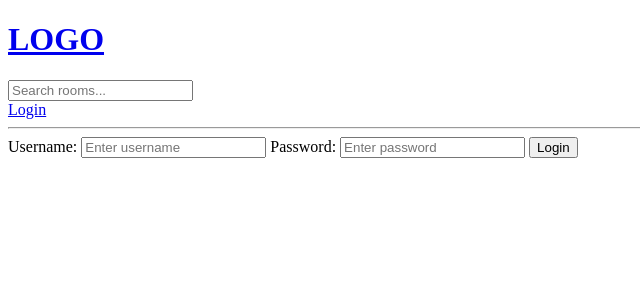
After one commit to Jesusr1297/django, a Django app: page /login/ in a window 1280 px wide. The commit adds this page. Shown: the top 300 px of the page, without its empty margins (0-640 px from the left). Run offline with Django 4.2, Linux system fonts and the light colour scheme.

Commit message:
Added login page

```diff
--- /dev/null
+++ b/base/templates/base/login_register.html
@@ -0,0 +1,22 @@
+{% extends 'main.html' %}
+
+
+
+
+{% block content %}
+
+<div>
+    <form action="" method="POST">
+        {% csrf_token %}
+
+        <label> Username:</label>
+        <input type="text" name="username" placeholder="Enter username">
+
+        <label> Password:</label>
+        <input type="password" name="Password" placeholder="Enter password">
+
+        <input type="submit" value="Login">
+    </form>
+</div>
+
+{% endblock content %}
--- a/base/urls.py
+++ b/base/urls.py
@@ -3,10 +3,13 @@ from . import views
 
 
 urlpatterns = [
+
+    path('login/', views.loginPage, name='login'),
+
     path('', views.home, name='home'),
     path('room/<str:pk>/', views.room, name='room'),
 
     path('create-room/', views.createRoom, name='create-room'),
     path('update-room/<str:pk>', views.updateRoom, name='update-room'),
     path('delete-room/<str:pk>', views.deleteRoom, name='delete-room'),
-]
+    ]
--- a/base/views.py
+++ b/base/views.py
@@ -5,6 +5,11 @@ from .forms import RoomForm
 
 
 # Create your views here.
+def loginPage(request):
+    context = {}
+    return render(request, 'base/login_register.html', context)
+
+
 def home(request):
     q = request.GET.get('q') if request.GET.get('q') != None else ''
     rooms = Room.objects.filter(
--- a/templates/navbar.html
+++ b/templates/navbar.html
@@ -6,4 +6,6 @@
     <input type="text" name="q" placeholder="Search rooms...">
 </form>
 
+<a href="{% url 'login'%}">Login</a>
+
 <hr>
```
Also changed, not shown: db.sqlite3.
